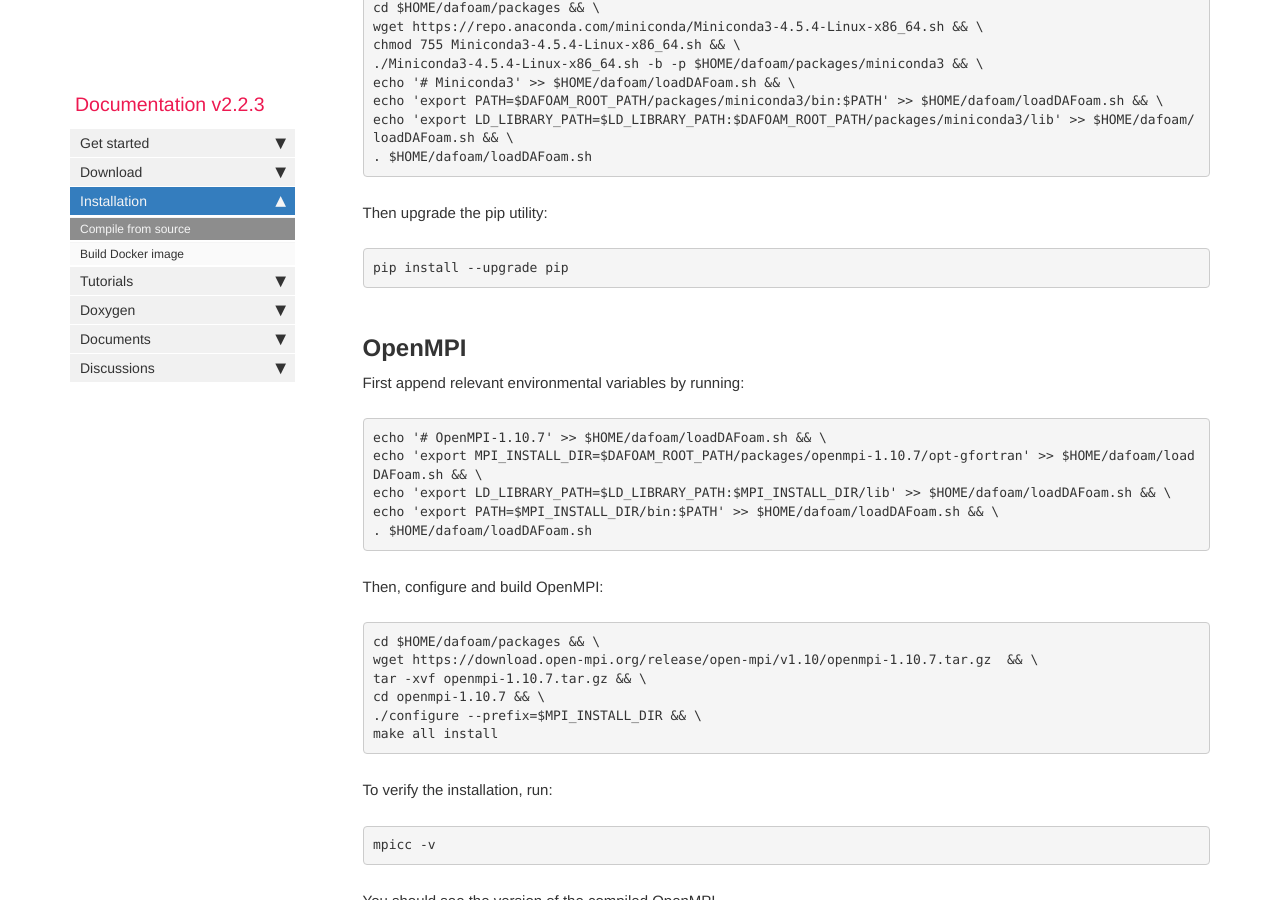
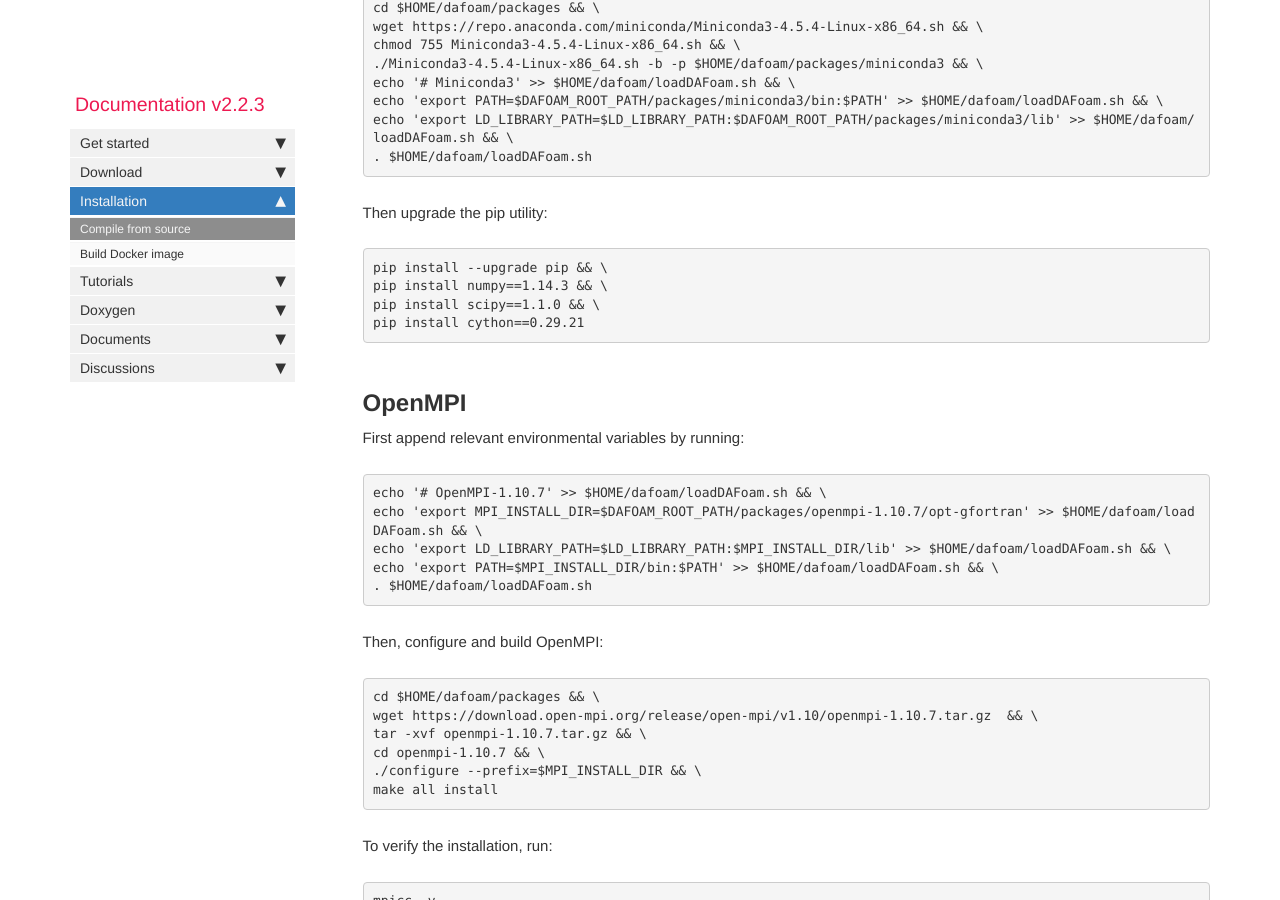
Before and after one commit to DAFoam/DAFoam.github.io, a Jekyll site: the page built from pages/mydoc/mydoc_installation_source.md, in a window 1280 px wide and 900 px high, scrolled down 1616 px. Built offline with Jekyll 4.4.1, drawn with Linux system fonts in a browser that asks for light colours; comment, search, counter and statistics services are not loaded; some of the changed text lies outside the part shown.

Commit message:
content update

```diff
--- a/pages/mydoc/mydoc_installation_source.md
+++ b/pages/mydoc/mydoc_installation_source.md
@@ -59,7 +59,10 @@ echo 'export LD_LIBRARY_PATH=$LD_LIBRARY_PATH:$DAFOAM_ROOT_PATH/packages/minicon
 Then upgrade the pip utility:
 
 <pre>
-pip install --upgrade pip
+pip install --upgrade pip && \
+pip install numpy==1.14.3 && \
+pip install scipy==1.1.0 && \
+pip install cython==0.29.21
 </pre>
 
 ## **OpenMPI**
@@ -245,13 +248,7 @@ It should see some basic information of OpenFOAM
 
 ## **pyOFM**
 
-First install Cython:
-
-<pre>
-pip install cython==0.29.21
-</pre>
-
-Then, compile pyOFM by running:
+Compile pyOFM by running:
 
 <pre>
 cd $HOME/dafoam/repos && \
```
